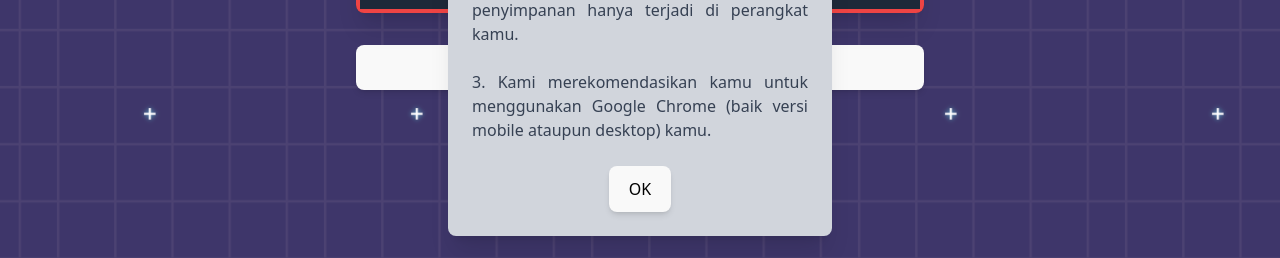
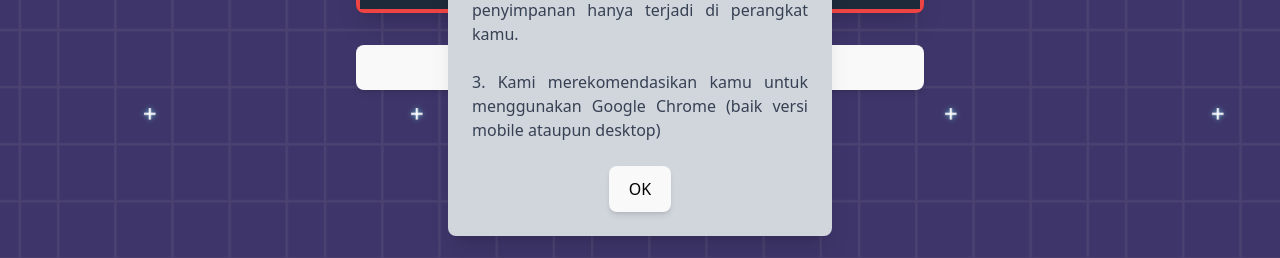
Before and after one commit to iqbalarauf/stsphotoapp, a Vue app: page / in a window 1280 px wide. Shown: the part 403-661 px from the top of the page. Built offline with nearby package versions, Linux system fonts and the light colour scheme; no server answers.

Commit message:
fix kata-kata pop-up message

```diff
--- a/src/App.vue
+++ b/src/App.vue
@@ -17,7 +17,6 @@
           </p>
           <p class="text-gray-700 mb-6 text-justify">
             3. Kami merekomendasikan kamu untuk menggunakan Google Chrome (baik versi mobile ataupun desktop)
-            kamu.
           </p>
           <button @click="dismissWelcomePopup"
             class="bg-black dark:bg-indigo-600 dark:text-white text-black font-bold py-3 px-6 rounded-lg shadow-md transition duration-300 ease-in-out">
```
